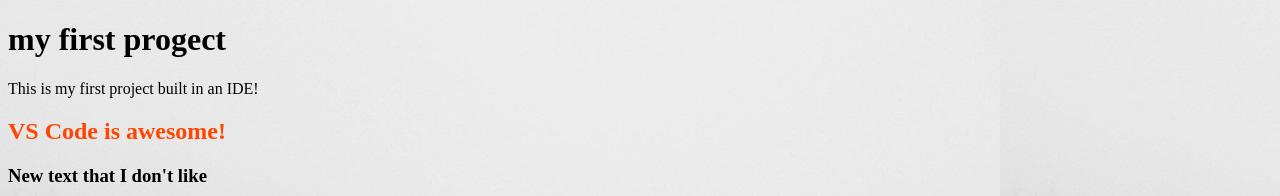
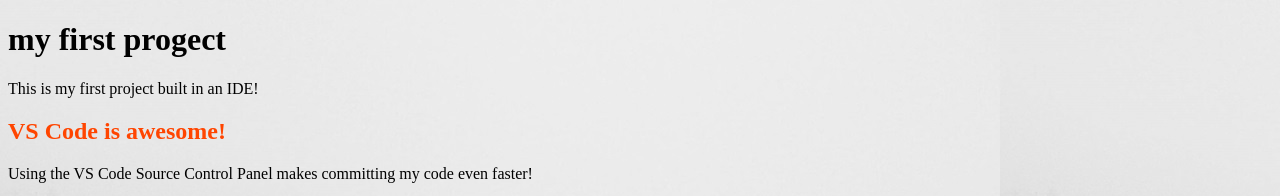
Before and after one commit to AlonaDrok/my_first_project, a plain HTML site: page index.html in a window 1280 px wide. Shown: the top 196 px of the page. Drawn offline with Linux system fonts and the light colour scheme.

Commit message:
Add subheading to index.html

```diff
--- a/index.html
+++ b/index.html
@@ -10,7 +10,7 @@
     <h1>my first progect</h1>
     <p>This is my first project built in an IDE!</p>
     <h2>VS Code is awesome!</h2>
-    <h3>New text that I don't like</h3>
+    <p class="text-center">Using the VS Code Source Control Panel makes committing my code even faster!</p>
     <img src="assets/images/ci-logo.png" alt="Code Institute Logo" />
   </body>
 </html>
```
